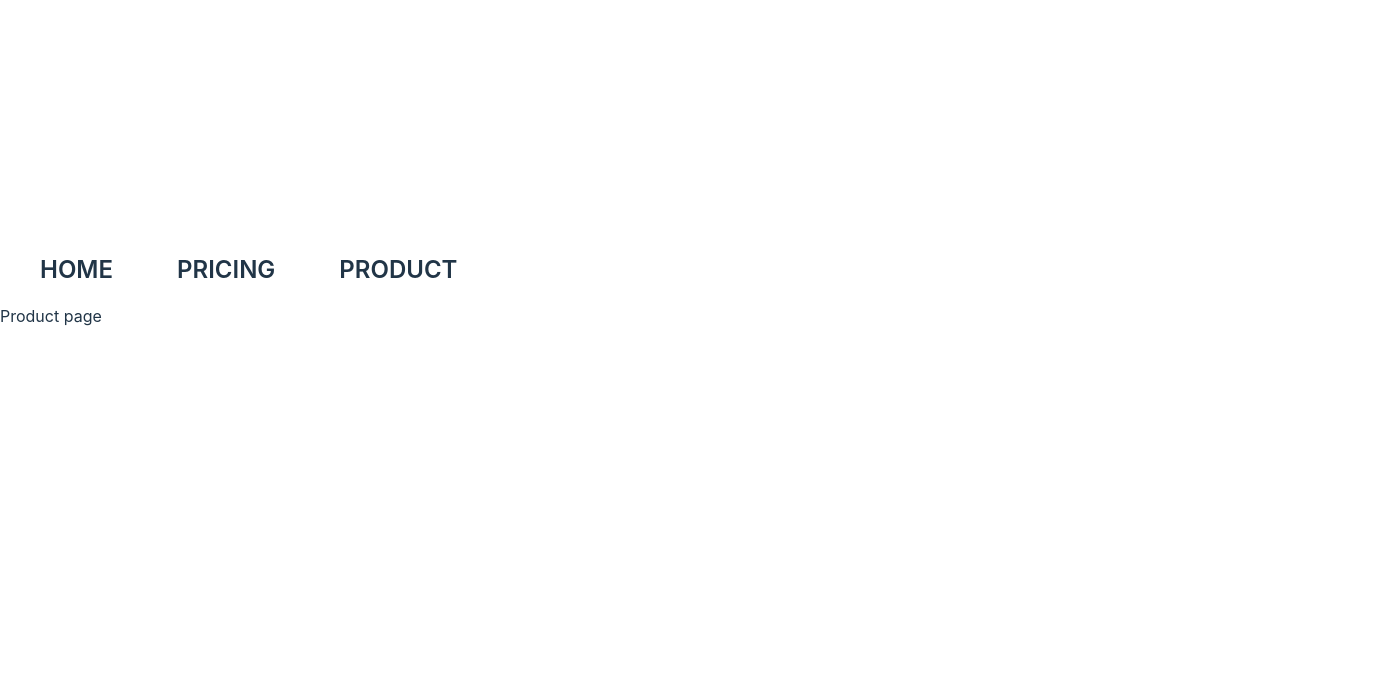
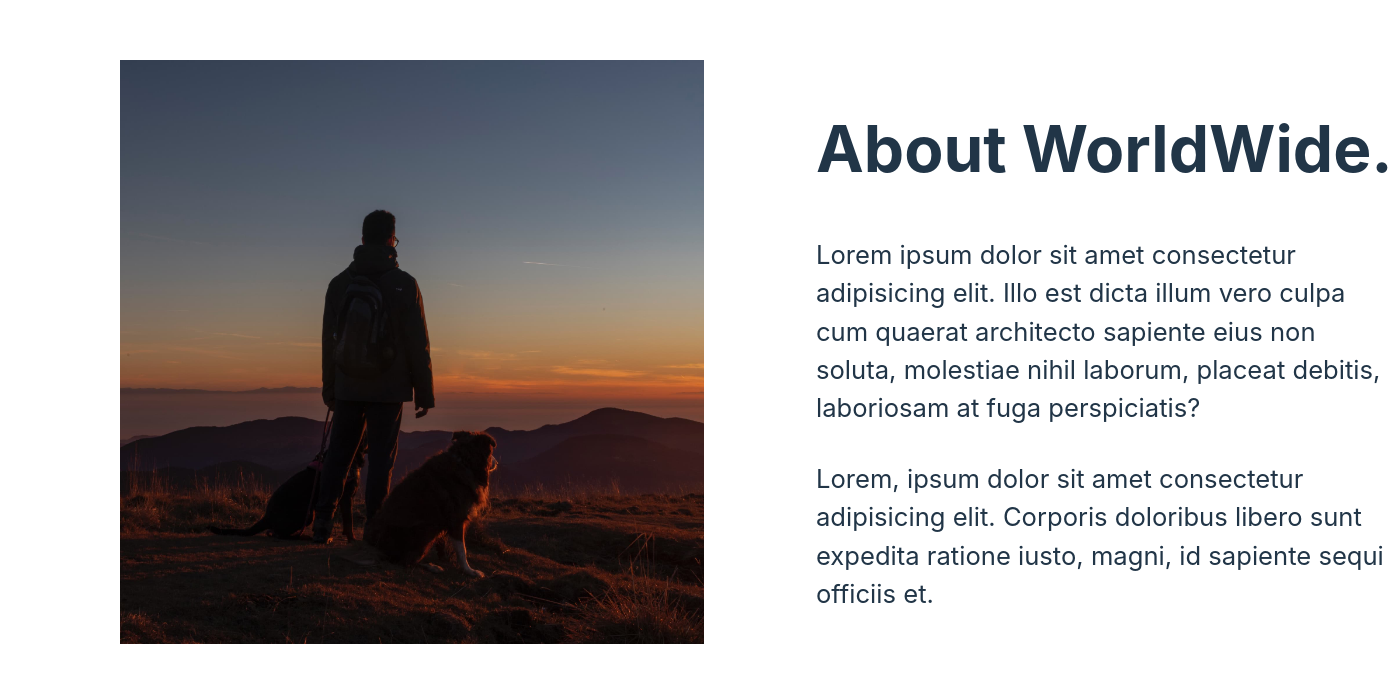
Before and after one commit to BhanuPrakash056/worldwise, a React (Vite) app: page /product in a window 1280 px wide. Shown: the part 118-800 px from the top of the page, 1400 px wide, since content can reach past the window. Built offline with nearby package versions, Linux system fonts and the light colour scheme.

Commit message:
feat: updated the pages

```diff
--- a/src/pages/HomePage.jsx
+++ b/src/pages/HomePage.jsx
@@ -1,14 +1,20 @@
-import { Link } from "react-router-dom";
-import PageNav from "../components/PageNav";
+import styles from "./Homepage.module.css";
 
-function HomePage() {
+export default function Homepage() {
   return (
-    <div>
-    <PageNav />
-      <h1>Home Page</h1>
-      <Link to="/pricing">Pricing</Link>
-    </div>
+    <main className={styles.homepage}>
+      <section>
+        <h1>
+          You travel the world.
+          <br />
+          WorldWise keeps track of your adventures.
+        </h1>
+        <h2>
+          A world map that tracks your footsteps into every city you can think
+          of. Never forget your wonderful experiences, and show your friends how
+          you have wandered the world.
+        </h2>
+      </section>
+    </main>
   );
 }
-
-export default HomePage;
--- /dev/null
+++ b/src/pages/Homepage.module.css
@@ -0,0 +1,34 @@
+.homepage {
+  height: calc(100vh - 5rem);
+  margin: 2.5rem;
+  background-image: linear-gradient(
+      rgba(36, 42, 46, 0.8),
+      rgba(36, 42, 46, 0.8)
+    ),
+    url("../bg.jpg");
+  background-size: cover;
+  background-position: center;
+  padding: 2.5rem 5rem;
+}
+
+.homepage section {
+  display: flex;
+  flex-direction: column;
+  height: 85%;
+  align-items: center;
+  justify-content: center;
+  gap: 2.5rem;
+  text-align: center;
+}
+
+.homepage h1 {
+  font-size: 4.5rem;
+  line-height: 1.3;
+}
+
+.homepage h2 {
+  width: 90%;
+  font-size: 1.9rem;
+  color: var(--color-light--1);
+  margin-bottom: 2.5rem;
+}
--- a/src/pages/PageNotFound.jsx
+++ b/src/pages/PageNotFound.jsx
@@ -1,9 +1,7 @@
-function PageNotFound() {
+export default function PageNotFound() {
   return (
     <div>
-      <h2>Page Not Found</h2>
+      <h1>Page not found 😢</h1>
     </div>
   );
 }
-
-export default PageNotFound;
--- a/src/pages/Pricing.jsx
+++ b/src/pages/Pricing.jsx
@@ -1,12 +1,24 @@
-import PageNav from "../components/PageNav"
+// Uses the same styles as Product
+import styles from "./Product.module.css";
 
-function Pricing() {
-    return (
+export default function Product() {
+  return (
+    <main className={styles.product}>
+      <section>
         <div>
-        <PageNav />
-            Pricing Page
+          <h2>
+            Simple pricing.
+            <br />
+            Just $9/month.
+          </h2>
+          <p>
+            Lorem ipsum dolor, sit amet consectetur adipisicing elit. Vitae vel
+            labore mollitia iusto. Recusandae quos provident, laboriosam fugit
+            voluptatem iste.
+          </p>
         </div>
-    )
+        <img src="img-2.jpg" alt="overview of a large city with skyscrapers" />
+      </section>
+    </main>
+  );
 }
-
-export default Pricing
--- a/src/pages/Product.jsx
+++ b/src/pages/Product.jsx
@@ -1,12 +1,28 @@
-import PageNav from "../components/PageNav";
+import styles from "./Product.module.css";
 
-function Product() {
+export default function Product() {
   return (
-    <div>
-      <PageNav />
-      Product page
-    </div>
+    <main className={styles.product}>
+      <section>
+        <img
+          src="img-1.jpg"
+          alt="person with dog overlooking mountain with sunset"
+        />
+        <div>
+          <h2>About WorldWide.</h2>
+          <p>
+            Lorem ipsum dolor sit amet consectetur adipisicing elit. Illo est
+            dicta illum vero culpa cum quaerat architecto sapiente eius non
+            soluta, molestiae nihil laborum, placeat debitis, laboriosam at fuga
+            perspiciatis?
+          </p>
+          <p>
+            Lorem, ipsum dolor sit amet consectetur adipisicing elit. Corporis
+            doloribus libero sunt expedita ratione iusto, magni, id sapiente
+            sequi officiis et.
+          </p>
+        </div>
+      </section>
+    </main>
   );
 }
-
-export default Product;
--- /dev/null
+++ b/src/pages/Product.module.css
@@ -0,0 +1,34 @@
+.product {
+  margin: 2.5rem;
+  padding: 2.5rem 5rem;
+  background-color: var(--color-dark--1);
+  min-height: calc(100vh - 5rem);
+}
+
+.product section {
+  width: clamp(80rem, 80%, 90rem);
+  margin: 6rem auto;
+  display: grid;
+  grid-template-columns: 1fr 1fr;
+  gap: 7rem;
+  align-items: center;
+}
+
+.product img {
+  width: 100%;
+}
+
+.product h2 {
+  font-size: 4rem;
+  line-height: 1.2;
+  margin-bottom: 3rem;
+}
+
+.product p {
+  font-size: 1.6rem;
+  margin-bottom: 2rem;
+}
+
+.product section a {
+  margin-top: 2rem;
+}
```
Also changed, not shown: src/pages/AppLayout.module.css (added, +7 -0 lines), src/pages/Login.jsx (added, +37 -0 lines), src/pages/Login.module.css (added, +26 -0 lines).
